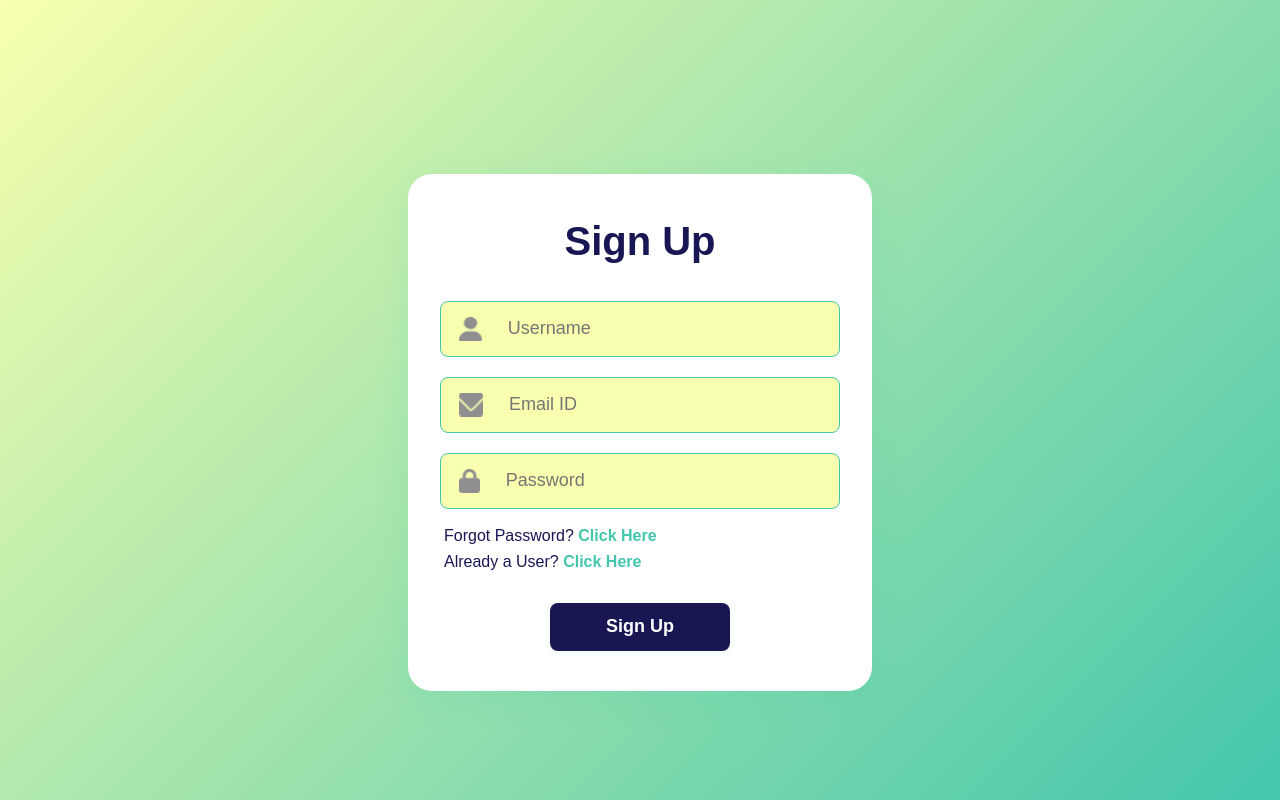
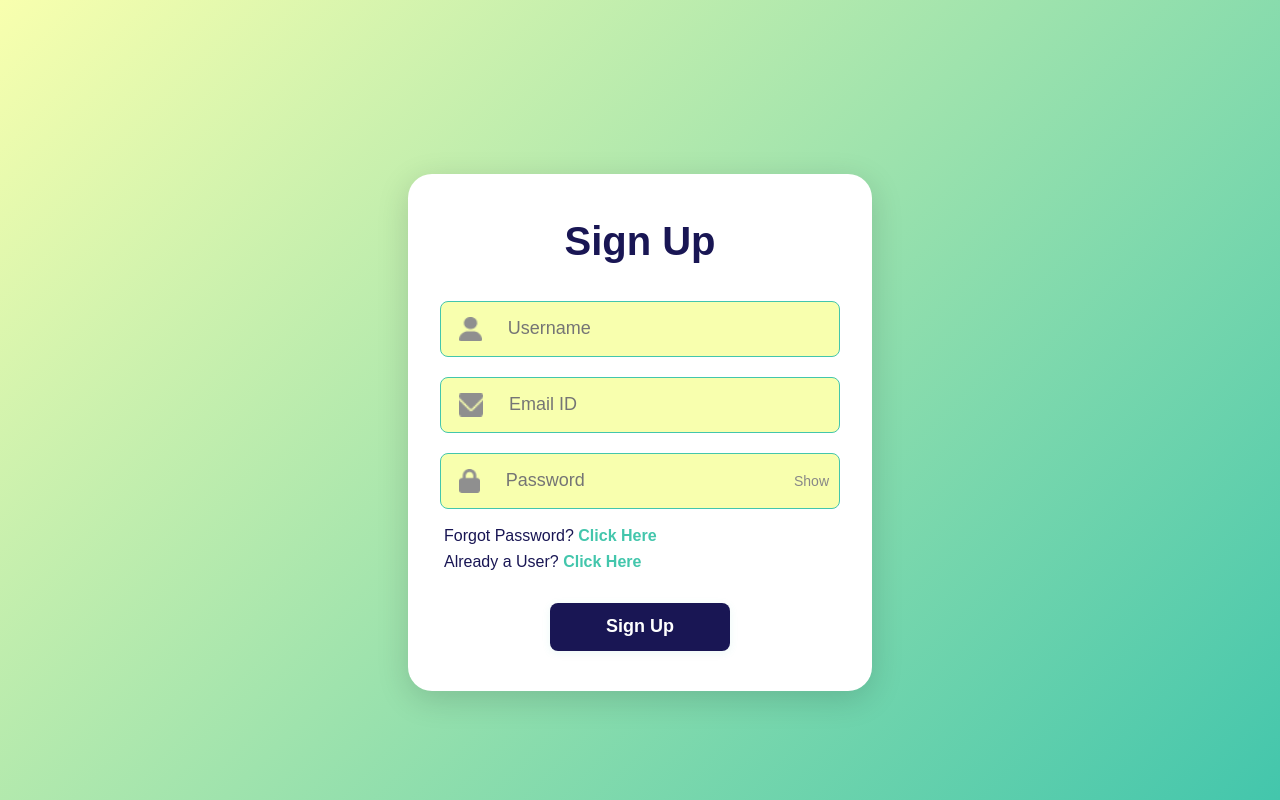
Before and after one commit to ashlin311/letterboxd-clone, a React (Create React App) app in the folder client/login/: page / in a window 1280 px wide. Built offline with nearby package versions, Linux system fonts and the light colour scheme.

Commit message:
password masking

```diff
--- a/client/login/src/components/LoginSignup/LoginSignup.css
+++ b/client/login/src/components/LoginSignup/LoginSignup.css
@@ -1,5 +1,5 @@
 .container{
-    background: #fff;
+    background: #ffffff;
     width: 400px;
     display: flex;
     flex-direction: column;
@@ -7,7 +7,7 @@
     margin-top: 8vh;
     padding: 40px 32px;
     border-radius: 24px;
-    box-shadow: 0 8px 32px 0 rgba(67, 198, 172, 0.15);
+    box-shadow: 0 8px 32px 0 rgba(0, 0, 0, 0.15);
     position: relative;
     z-index: 2;
 }
--- a/client/login/src/components/LoginSignup/LoginSignup.jsx
+++ b/client/login/src/components/LoginSignup/LoginSignup.jsx
@@ -1,25 +1,50 @@
-import React from 'react'
-import './LoginSignup.css'
-import user_icon from '../assets/person.png'
-import email_icon from '../assets/email.png'
-import password_icon from '../assets/password.png'
+import React, { useState } from 'react';
+import './LoginSignup.css';
+import user_icon from '../assets/person.png';
+import email_icon from '../assets/email.png';
+import password_icon from '../assets/password.png';
 
 const LoginSignup = () => {
+  const [showPassword, setShowPassword] = useState(false);
+
+  const togglePassword = () => {
+    setShowPassword((prev) => !prev);
+  };
+
   return (
     <div className="container">
       <div className="text">Sign Up</div>
       <div className="inputs">
         <div className="input">
-          <img src={user_icon} alt="name"/>
-          <input type="text" placeholder='Username' />
+          <img src={user_icon} alt="name" />
+          <input type="text" placeholder="Username" />
         </div>
         <div className="input">
-          <img src={email_icon} alt="mail"/>
-          <input type="email" placeholder='Email ID'/>
+          <img src={email_icon} alt="mail" />
+          <input type="email" placeholder="Email ID" />
         </div>
-        <div className="input">
-          <img src={password_icon} alt="password"/>
-          <input type="password" placeholder='Password' />
+        <div className="input" style={{ position: 'relative' }}>
+          <img src={password_icon} alt="password" />
+          <input
+            type={showPassword ? "text" : "password"}
+            placeholder="Password"
+            style={{ paddingRight: '50px' }}
+          />
+          <span
+            onClick={togglePassword}
+            style={{
+              position: 'absolute',
+              right: '10px',
+              top: '50%',
+              transform: 'translateY(-50%)',
+              cursor: 'pointer',
+              fontSize: '14px',
+              color: '#888',
+              userSelect: 'none'
+            }}
+          >
+            {showPassword ? 'Hide' : 'Show'}
+          </span>
         </div>
       </div>
       <div className="forgot-password">Forgot Password? <span>Click Here</span></div>
@@ -28,5 +53,4 @@ const LoginSignup = () => {
     </div>
   );
 };
-
-export default LoginSignup
+export default LoginSignup;
```
Also changed, not shown: client/login/src/components/assets/handsome.png (added).
